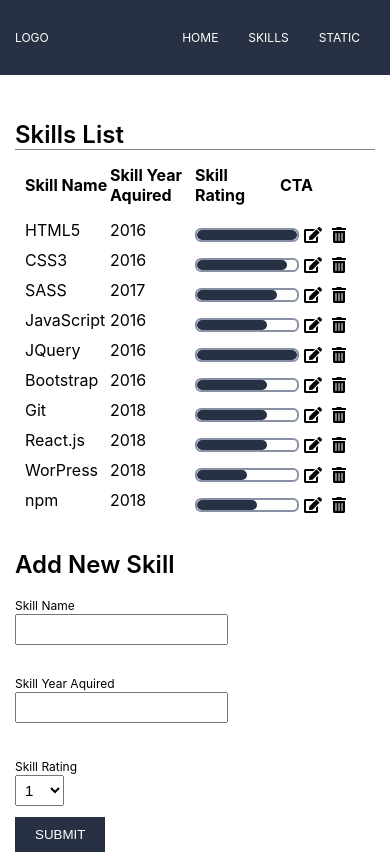
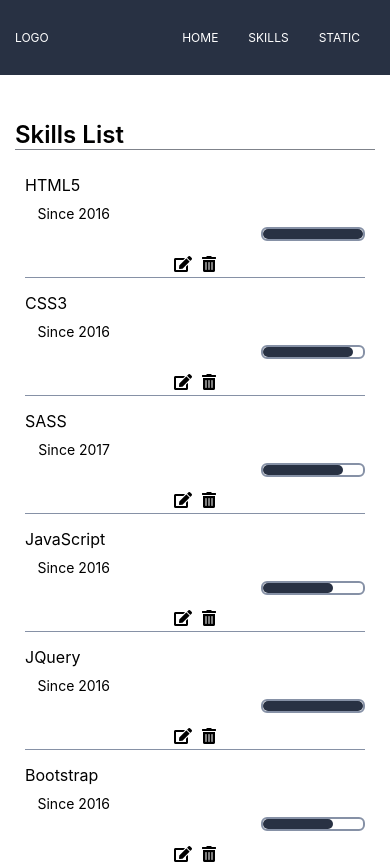
Before and after one commit to dunjamarc/candidate-skills, a React (Create React App) app: page /skills in a window 390 px wide. Shown: the top 864 px of the page. Built offline with nearby package versions, Linux system fonts and the light colour scheme; data requests are answered from the project's data file.

Commit message:
Style skill list for mobile

```diff
--- a/src/App/pages/HomePage/SingleSkill.js
+++ b/src/App/pages/HomePage/SingleSkill.js
@@ -4,8 +4,8 @@ const SingleSkill = (props) => {
 
     return (
         <React.Fragment>
-            <p>{props.value.name}</p>
-            <p>{props.value.year}</p>
+            <p className="name">{props.value.name}</p>
+            <p className="year"><span>Since </span>{props.value.year}</p>
             <div className="bar"><span style={{width: props.value.rating * 10}}></span></div>
         </React.Fragment>
     )
--- a/src/style/css/style.css
+++ b/src/style/css/style.css
@@ -34,21 +34,69 @@
   padding: 0 10px;
 }
 .skills-list .skills-wrap .row {
-  display: flex;
-  align-items: center;
+  border-bottom: 1px solid #8691a6;
+}
+@media only screen and (min-width: 768px) {
+  .skills-list .skills-wrap .row {
+    border-bottom: none;
+    display: flex;
+    align-items: center;
+  }
 }
 .skills-list .skills-wrap .row:first-child {
   margin: 5px 0;
+  display: none;
+}
+@media only screen and (min-width: 768px) {
+  .skills-list .skills-wrap .row:first-child {
+    display: flex;
+  }
 }
 .skills-list .skills-wrap .row p {
-  width: 33%;
   margin-bottom: 10px;
+}
+@media only screen and (min-width: 768px) {
+  .skills-list .skills-wrap .row p {
+    width: 33%;
+  }
+}
+.skills-list .skills-wrap .row .name {
+  float: left;
+  margin-top: 10px;
+}
+@media only screen and (min-width: 768px) {
+  .skills-list .skills-wrap .row .name {
+    float: none;
+    margin-top: 0;
+  }
+}
+.skills-list .skills-wrap .row .year {
+  text-align: right;
+  font-size: 14px;
+  margin: 5px 0;
+}
+@media only screen and (min-width: 768px) {
+  .skills-list .skills-wrap .row .year {
+    text-align: left;
+    font-size: initial;
+  }
+}
+@media only screen and (min-width: 768px) {
+  .skills-list .skills-wrap .row .year span {
+    display: none;
+  }
 }
 .skills-list .skills-wrap .row .bar {
   width: 100px;
   border: 2px solid #8691a6;
   border-radius: 6px;
   box-sizing: content-box;
+  margin: 0 0 10px auto;
+}
+@media only screen and (min-width: 768px) {
+  .skills-list .skills-wrap .row .bar {
+    margin: 0;
+  }
 }
 .skills-list .skills-wrap .row .bar span {
   display: block;
@@ -71,11 +119,11 @@
 .basic-data img {
   width: 50%;
   padding: 5%;
+  align-self: center;
 }
 @media only screen and (min-width: 768px) {
   .basic-data img {
     order: 1;
-    align-self: center;
   }
 }
 @media only screen and (min-width: 768px) {
@@ -111,9 +159,12 @@
 .graph {
   order: 4;
 }
+.graph h2 {
+  border-bottom: 1px solid #7f838b;
+}
 @media only screen and (min-width: 768px) {
   .graph h2 {
-    margin-left: 13%;
+    margin: 0 30px 0 11%;
   }
 }
 
--- a/src/style/scss/_home.scss
+++ b/src/style/scss/_home.scss
@@ -32,16 +32,57 @@
         padding: 0 10px;
 
         .row {
-            display: flex;
-            align-items: center;
+            border-bottom: 1px solid $gray-blue;
+
+            @include breakpoint($tablet) {
+                border-bottom: none;
+                display: flex;
+                align-items: center;
+            }
 
             &:first-child {
                 margin: 5px 0;
+                display: none;
+
+                @include breakpoint($tablet) {
+                    display: flex;
+                }
             }
 
             p {
-                width: 33%;
                 margin-bottom: 10px;
+
+                @include breakpoint($tablet) {
+                    width: 33%;
+                }
+            }
+
+            .name {
+                float: left;
+                margin-top: 10px;
+
+                @include breakpoint($tablet) {
+                    float: none;
+                    margin-top: 0;
+                }
+            }
+
+            .year {
+                text-align: right;
+                font-size: 14px;
+                margin: 5px 0;
+
+                @include breakpoint($tablet) {
+                    text-align: left;
+                    font-size: initial;
+                }
+
+                span {
+
+                    @include breakpoint($tablet) {
+                        display: none;
+                    }
+                }
             }
 
             .bar {
@@ -49,6 +90,11 @@
                 border: 2px solid $gray-blue;
                 border-radius: 6px;
                 box-sizing: content-box;
+                margin: 0 0 10px auto;
+
+                @include breakpoint($tablet) {
+                    margin: 0;
+                }
 
                 span {
                     display: block;
@@ -74,10 +120,10 @@
     img {
         width: 50%;
         padding: 5%;
+        align-self: center;
 
         @include breakpoint($tablet) {
             order: 1;
-            align-self: center;
         }
     }
 
@@ -122,9 +168,10 @@
     order: 4;
 
     h2 {
+        border-bottom: 1px solid $gray;
 
         @include breakpoint($tablet) {
-            margin-left: 13%;
+            margin: 0 30px 0 11%;
         }
     }
 }
--- a/src/style/scss/style.scss
+++ b/src/style/scss/style.scss
@@ -3,6 +3,7 @@ $black: #000;
 $navy: #283143;
 $gray: #7f838b;
 $gray-blue: #8691a6;
+$light-gray: #d2d6df;
 $mobile: 425px;
 $tablet: 768px;
 
```
Also changed, not shown: 1 other file (tests, documents, lock files or other folders).
